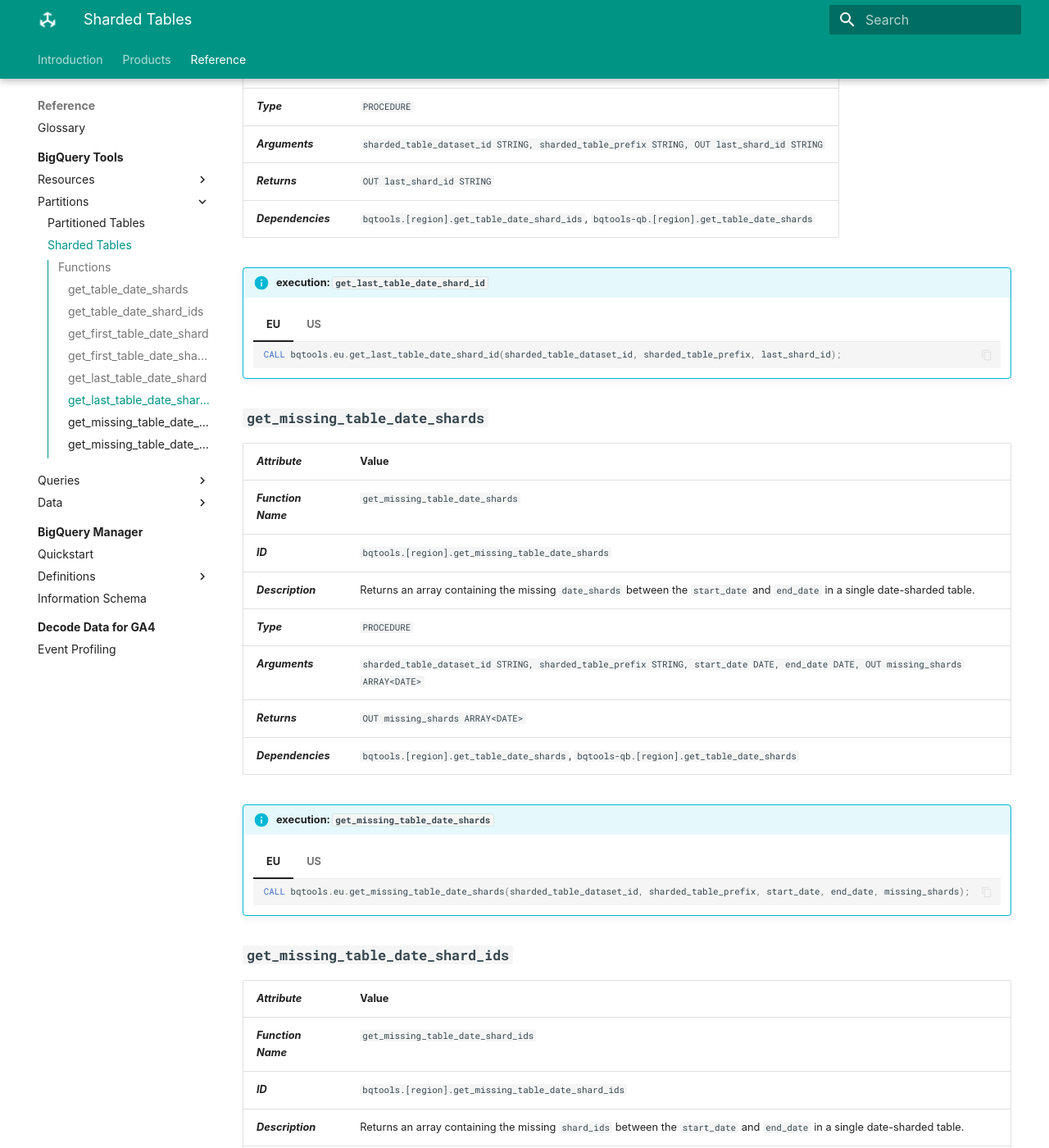
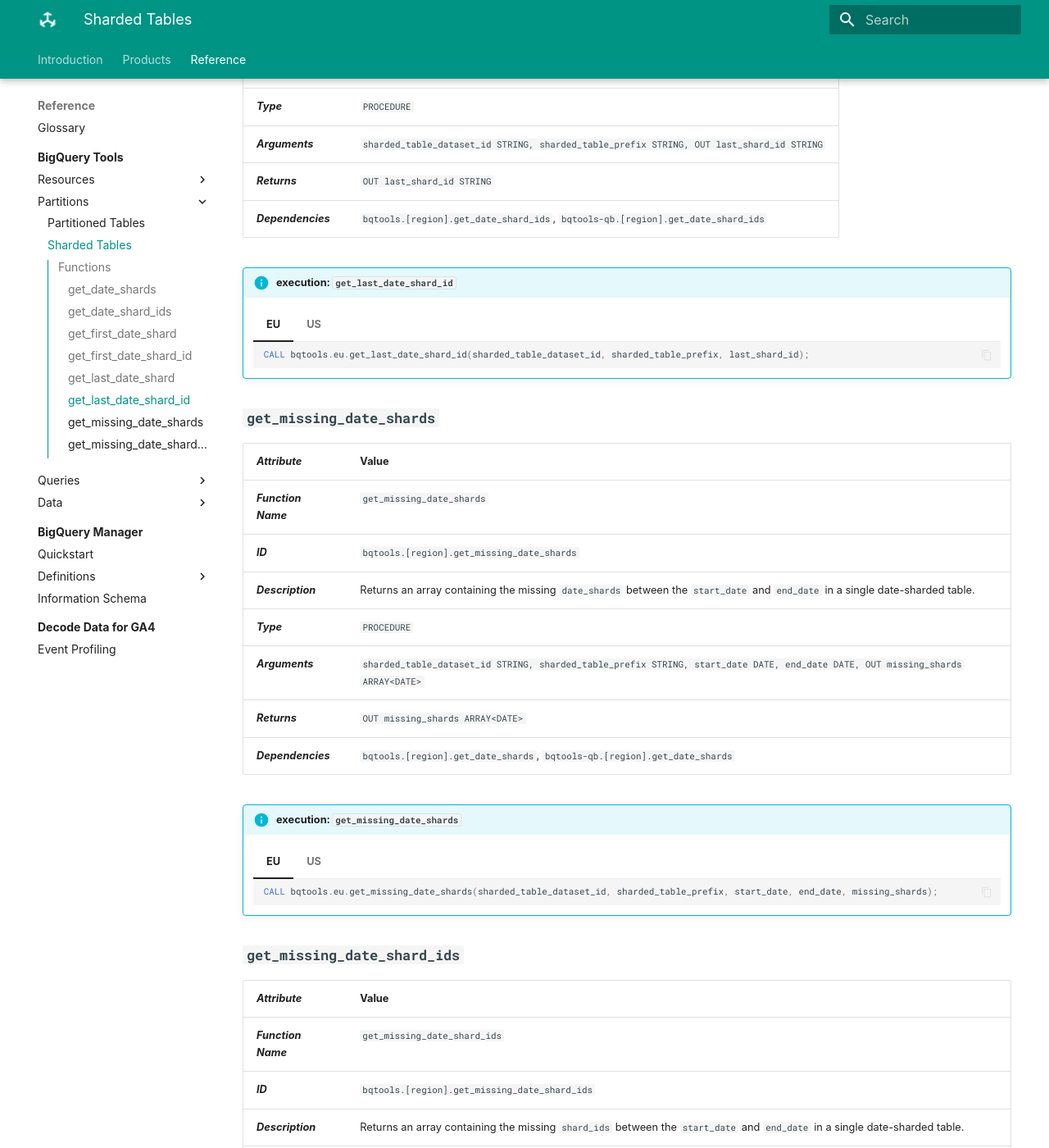
Before and after one commit to transformationflow/transformationflow.github.io, an MkDocs documentation site: the page built from docs/reference/bqtools/partitions/sharding.md, in a window 1280 px wide and 1400 px high, scrolled down 3576 px. Shown: the whole window at 82% size. Built offline with MkDocs 1.6.1 and Material for MkDocs 9.7.7, drawn with Linux system fonts in a browser that asks for light colours; some web fonts are replaced; some of the changed text lies outside the part shown.

Commit message:
updated shard & partition function names

````diff
--- a/docs/reference/bqtools/partitions/sharding.md
+++ b/docs/reference/bqtools/partitions/sharding.md
@@ -1,178 +1,178 @@
 These functions support profiling and working with [date-sharded tables](https://cloud.google.com/bigquery/docs/partitioned-tables#dt_partition_shard).
 
 # Functions
-## **`get_table_date_shards`**
+## **`get_date_shards`**
 _**Attribute**_ | Value
 --- | ---
-_**Function Name**_ | `get_table_date_shards`
-_**ID**_ | `bqtools.[region].get_table_date_shards`
+_**Function Name**_ | `get_date_shards`
+_**ID**_ | `bqtools.[region].get_date_shards`
 _**Description**_ | Returns an array of `shard_dates` corresponding to all existing date shards in a single date-sharded table.
 _**Type**_ | `PROCEDURE`
 _**Arguments**_ | `sharded_table_dataset_id STRING, sharded_table_prefix STRING, OUT shard_dates ARRAY<DATE>`
 _**Returns**_ | `OUT shard_dates ARRAY<DATE>`
-_**Dependencies**_ | `bqtools-qb.[region].get_table_date_shards`
+_**Dependencies**_ | `bqtools-qb.[region].get_date_shards`
 
-!!! info "execution: `get_table_date_shards`"
+!!! info "execution: `get_date_shards`"
     === "EU"
         ```sql
-        CALL bqtools.eu.get_table_date_shards(sharded_table_dataset_id, sharded_table_prefix, shard_dates);
+        CALL bqtools.eu.get_date_shards(sharded_table_dataset_id, sharded_table_prefix, shard_dates);
         ```
 
     === "US"
         ```sql
-        CALL bqtools.us.get_table_date_shards(sharded_table_dataset_id, sharded_table_prefix, shard_dates);
+        CALL bqtools.us.get_date_shards(sharded_table_dataset_id, sharded_table_prefix, shard_dates);
         ```
 
-## **`get_table_date_shard_ids`**
+## **`get_date_shard_ids`**
 _**Attribute**_ | Value
 --- | ---
-_**Function Name**_ | `get_table_date_shard_ids`
-_**ID**_ | `bqtools.[region].get_table_date_shard_ids`
+_**Function Name**_ | `get_date_shard_ids`
+_**ID**_ | `bqtools.[region].get_date_shard_ids`
 _**Description**_ | Returns an array of `shard_ids` corresponding to all existing date shards in a single date-sharded table.
 _**Type**_ | `PROCEDURE`
 _**Arguments**_ | `sharded_table_dataset_id STRING, sharded_table_prefix STRING, OUT shard_ids ARRAY<STRING>`
 _**Returns**_ | `OUT shard_ids ARRAY<STRING>`
-_**Dependencies**_ | `bqtools-qb.[region].get_table_date_shards`
+_**Dependencies**_ | `bqtools-qb.[region].get_date_shards`
 
-!!! info "execution: `get_table_date_shard_ids`"
+!!! info "execution: `get_date_shard_ids`"
     === "EU"
         ```sql
-        CALL bqtools.eu.get_table_date_shard_ids(sharded_table_dataset_id, sharded_table_prefix, shard_ids);
+        CALL bqtools.eu.get_date_shard_ids(sharded_table_dataset_id, sharded_table_prefix, shard_ids);
         ```
 
     === "US"
         ```sql
-        CALL bqtools.us.get_table_date_shard_ids(sharded_table_dataset_id, sharded_table_prefix, shard_ids);
+        CALL bqtools.us.get_date_shard_ids(sharded_table_dataset_id, sharded_table_prefix, shard_ids);
         ```
 
-## **`get_first_table_date_shard`**
+## **`get_first_date_shard`**
 _**Attribute**_ | Value
 --- | ---
-_**Function Name**_ | `get_first_table_date_shard`
-_**ID**_ | `bqtools.[region].get_first_table_date_shard`
+_**Function Name**_ | `get_first_date_shard`
+_**ID**_ | `bqtools.[region].get_first_date_shard`
 _**Description**_ | Returns the first `shard_date` from a single sharded table.
 _**Type**_ | `PROCEDURE`
 _**Arguments**_ | `sharded_table_dataset_id STRING, sharded_table_prefix STRING, OUT first_shard DATE`
 _**Returns**_ | `OUT first_shard DATE`
-_**Dependencies**_ | `bqtools.[region].get_table_date_shards`, `bqtools-qb.[region].get_table_date_shards`
+_**Dependencies**_ | `bqtools.[region].get_date_shards`, `bqtools-qb.[region].get_date_shards`
 
-!!! info "execution: `get_first_table_date_shard`"
+!!! info "execution: `get_first_date_shard`"
     === "EU"
         ```sql
-        CALL bqtools.eu.get_first_table_date_shard(sharded_table_dataset_id, sharded_table_prefix, first_shard);
+        CALL bqtools.eu.get_first_date_shard(sharded_table_dataset_id, sharded_table_prefix, first_shard);
         ```
 
     === "US"
         ```sql
-        CALL bqtools.us.get_first_table_date_shard(sharded_table_dataset_id, sharded_table_prefix, first_shard);
+        CALL bqtools.us.get_first_date_shard(sharded_table_dataset_id, sharded_table_prefix, first_shard);
         ```
 
-## **`get_first_table_date_shard_id`**
+## **`get_first_date_shard_id`**
 _**Attribute**_ | Value
 --- | ---
-_**Function Name**_ | `get_first_table_date_shard_id`
-_**ID**_ | `bqtools.[region].get_first_table_date_shard_id`
+_**Function Name**_ | `get_first_date_shard_id`
+_**ID**_ | `bqtools.[region].get_first_date_shard_id`
 _**Description**_ | Returns the first `shard_id` from a single date-sharded table.
 _**Type**_ | `PROCEDURE`
 _**Arguments**_ | `sharded_table_dataset_id STRING, sharded_table_prefix STRING, OUT first_shard_id STRING`
 _**Returns**_ | `OUT first_shard_id STRING`
-_**Dependencies**_ | `bqtools.[region].get_table_date_shard_ids`, `bqtools-qb.[region].get_table_date_shards`
+_**Dependencies**_ | `bqtools.[region].get_date_shard_ids`, `bqtools-qb.[region].get_date_shards`
 
-!!! info "execution: `get_first_table_date_shard_id`"
+!!! info "execution: `get_first_date_shard_id`"
     === "EU"
         ```sql
-        CALL bqtools.eu.get_first_table_date_shard_id(sharded_table_dataset_id, sharded_table_prefix, first_shard_id);
+        CALL bqtools.eu.get_first_date_shard_id(sharded_table_dataset_id, sharded_table_prefix, first_shard_id);
         ```
 
     === "US"
         ```sql
-        CALL bqtools.us.get_first_table_date_shard_id(sharded_table_dataset_id, sharded_table_prefix, first_shard_id);
+        CALL bqtools.us.get_first_date_shard_id(sharded_table_dataset_id, sharded_table_prefix, first_shard_id);
         ```
 
-## **`get_last_table_date_shard`**
+## **`get_last_date_shard`**
 _**Attribute**_ | Value
 --- | ---
-_**Function Name**_ | `get_last_table_date_shard`
-_**ID**_ | `bqtools.[region].get_last_table_date_shard`
+_**Function Name**_ | `get_last_date_shard`
+_**ID**_ | `bqtools.[region].get_last_date_shard`
 _**Description**_ | Returns the last `shard_date` from a single date-sharded table.
 _**Type**_ | `PROCEDURE`
 _**Arguments**_ | `sharded_table_dataset_id STRING, sharded_table_prefix STRING, OUT last_shard DATE`
 _**Returns**_ | `OUT last_shard DATE`
-_**Dependencies**_ | `bqtools.[region].get_table_date_shards`, `bqtools-qb.[region].get_table_date_shards`
+_**Dependencies**_ | `bqtools.[region].get_date_shards`, `bqtools-qb.[region].get_date_shards`
 
-!!! info "execution: `get_last_table_date_shard`"
+!!! info "execution: `get_last_date_shard`"
     === "EU"
         ```sql
-        CALL bqtools.eu.get_last_table_date_shard(sharded_table_dataset_id, sharded_table_prefix, last_shard);
+        CALL bqtools.eu.get_last_date_shard(sharded_table_dataset_id, sharded_table_prefix, last_shard);
         ```
 
     === "US"
         ```sql
-        CALL bqtools.us.get_last_table_date_shard(sharded_table_dataset_id, sharded_table_prefix, last_shard);
+        CALL bqtools.us.get_last_date_shard(sharded_table_dataset_id, sharded_table_prefix, last_shard);
         ```
 
-## **`get_last_table_date_shard_id`**
+## **`get_last_date_shard_id`**
 _**Attribute**_ | Value
 --- | ---
-_**Function Name**_ | `get_last_table_date_shard_id`
-_**ID**_ | `bqtools.[region].get_last_table_date_shard_id`
+_**Function Name**_ | `get_last_date_shard_id`
+_**ID**_ | `bqtools.[region].get_last_date_shard_id`
 _**Description**_ | Returns the last `shard_id` from a single date-sharded table.
 _**Type**_ | `PROCEDURE`
 _**Arguments**_ | `sharded_table_dataset_id STRING, sharded_table_prefix STRING, OUT last_shard_id STRING`
 _**Returns**_ | `OUT last_shard_id STRING`
-_**Dependencies**_ | `bqtools.[region].get_table_date_shard_ids`, `bqtools-qb.[region].get_table_date_shards`
+_**Dependencies**_ | `bqtools.[region].get_date_shard_ids`, `bqtools-qb.[region].get_date_shard_ids`
 
-!!! info "execution: `get_last_table_date_shard_id`"
+!!! info "execution: `get_last_date_shard_id`"
     === "EU"
         ```sql
-        CALL bqtools.eu.get_last_table_date_shard_id(sharded_table_dataset_id, sharded_table_prefix, last_shard_id);
+        CALL bqtools.eu.get_last_date_shard_id(sharded_table_dataset_id, sharded_table_prefix, last_shard_id);
         ```
 
     === "US"
         ```sql
-        CALL bqtools.us.get_last_table_date_shard_id(sharded_table_dataset_id, sharded_table_prefix, last_shard_id);
+        CALL bqtools.us.get_last_date_shard_id(sharded_table_dataset_id, sharded_table_prefix, last_shard_id);
         ```
 
-## **`get_missing_table_date_shards`**
+## **`get_missing_date_shards`**
 _**Attribute**_ | Value
 --- | ---
-_**Function Name**_ | `get_missing_table_date_shards`
-_**ID**_ | `bqtools.[region].get_missing_table_date_shards`
+_**Function Name**_ | `get_missing_date_shards`
+_**ID**_ | `bqtools.[region].get_missing_date_shards`
 _**Description**_ | Returns an array containing the missing `date_shards` between the `start_date` and `end_date` in a single date-sharded table.
 _**Type**_ | `PROCEDURE`
 _**Arguments**_ | `sharded_table_dataset_id STRING, sharded_table_prefix STRING, start_date DATE, end_date DATE, OUT missing_shards ARRAY<DATE>`
 _**Returns**_ | `OUT missing_shards ARRAY<DATE>`
-_**Dependencies**_ | `bqtools.[region].get_table_date_shards`, `bqtools-qb.[region].get_table_date_shards`
+_**Dependencies**_ | `bqtools.[region].get_date_shards`, `bqtools-qb.[region].get_date_shards`
 
-!!! info "execution: `get_missing_table_date_shards`"
+!!! info "execution: `get_missing_date_shards`"
     === "EU"
         ```sql
-        CALL bqtools.eu.get_missing_table_date_shards(sharded_table_dataset_id, sharded_table_prefix, start_date, end_date, missing_shards);
+        CALL bqtools.eu.get_missing_date_shards(sharded_table_dataset_id, sharded_table_prefix, start_date, end_date, missing_shards);
         ```
 
     === "US"
         ```sql
-        CALL bqtools.us.get_missing_table_date_shards(sharded_table_dataset_id, sharded_table_prefix, start_date, end_date, missing_shards);
+        CALL bqtools.us.get_missing_date_shards(sharded_table_dataset_id, sharded_table_prefix, start_date, end_date, missing_shards);
         ```
 
-## **`get_missing_table_date_shard_ids`**
+## **`get_missing_date_shard_ids`**
 _**Attribute**_ | Value
 --- | ---
-_**Function Name**_ | `get_missing_table_date_shard_ids`
-_**ID**_ | `bqtools.[region].get_missing_table_date_shard_ids`
+_**Function Name**_ | `get_missing_date_shard_ids`
+_**ID**_ | `bqtools.[region].get_missing_date_shard_ids`
 _**Description**_ | Returns an array containing the missing `shard_ids` between the `start_date` and `end_date` in a single date-sharded table.
 _**Type**_ | `PROCEDURE`
 _**Arguments**_ | `sharded_table_dataset_id STRING, sharded_table_prefix STRING, start_date DATE, end_date DATE, OUT missing_shard_ids ARRAY<STRING>`
 _**Returns**_ | `OUT missing_shard_ids ARRAY<STRING>`
-_**Dependencies**_ | `bqtools.[region].get_table_date_shard_ids`, `bqtools-qb.[region].get_table_date_shards`
+_**Dependencies**_ | `bqtools.[region].get_date_shard_ids`, `bqtools-qb.[region].get_date_shard_ids`
 
-!!! info "execution: `get_missing_table_date_shard_ids`"
+!!! info "execution: `get_missing_date_shard_ids`"
     === "EU"
         ```sql
-        CALL bqtools.eu.get_missing_table_date_shard_ids(sharded_table_dataset_id, sharded_table_prefix, start_date, end_date, missing_shard_ids);
+        CALL bqtools.eu.get_missing_date_shard_ids(sharded_table_dataset_id, sharded_table_prefix, start_date, end_date, missing_shard_ids);
         ```
 
     === "US"
         ```sql
-        CALL bqtools.us.get_missing_table_date_shard_ids(sharded_table_dataset_id, sharded_table_prefix, start_date, end_date, missing_shard_ids);
+        CALL bqtools.us.get_missing_date_shard_ids(sharded_table_dataset_id, sharded_table_prefix, start_date, end_date, missing_shard_ids);
         ```
````
Also changed, not shown: docs/reference/bqtools/data/manipulation.md (+1 -1 lines), docs/reference/bqtools/partitions/partitioning.md (+56 -56 lines).
